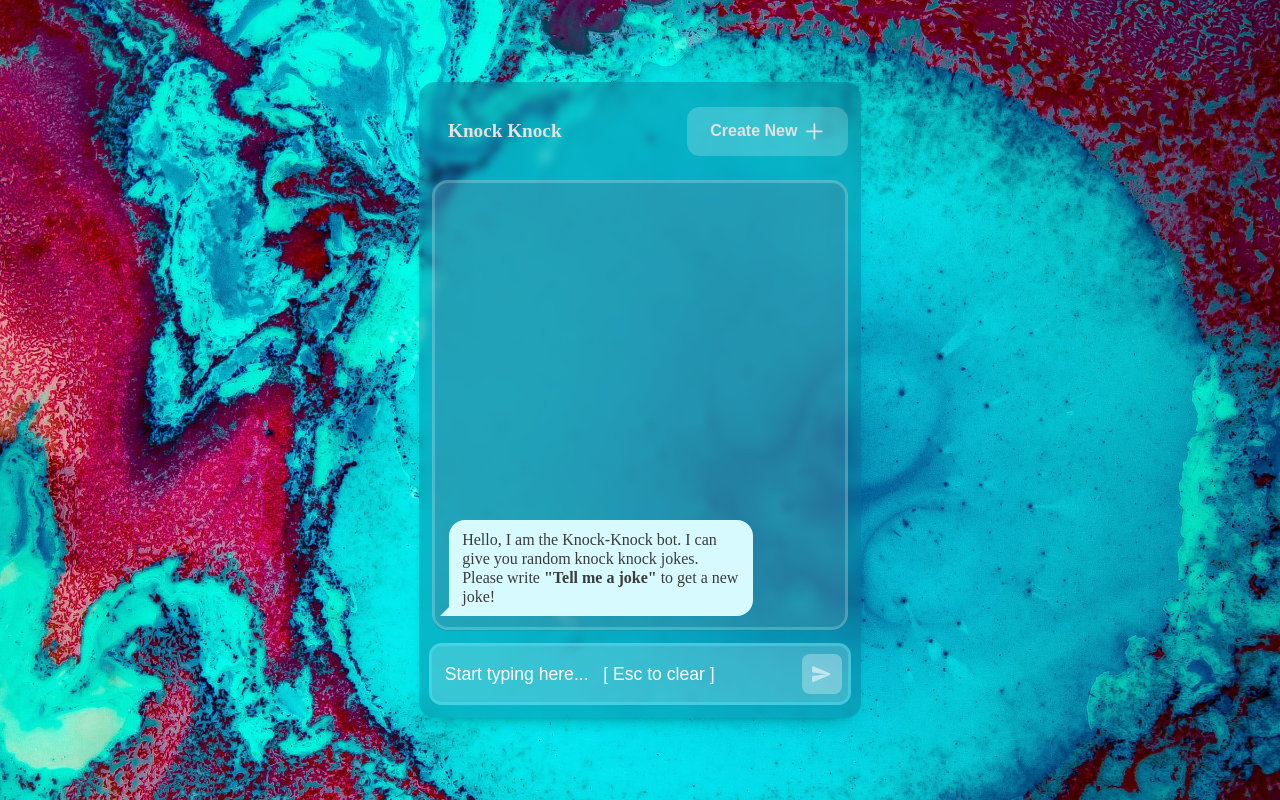
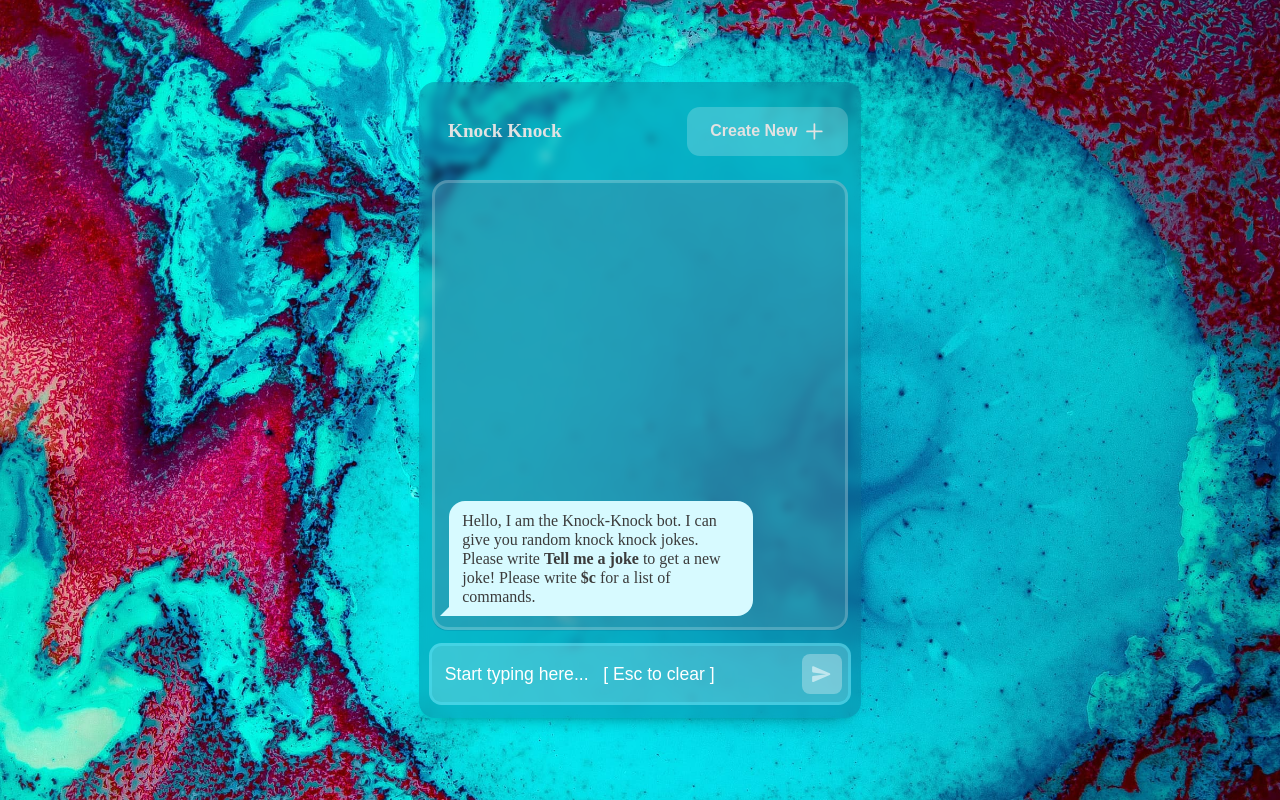
Before and after one commit to smitpatelx/knock-knock-front-end, a website: page index.html in a window 1280 px wide. Drawn offline with nearby package versions, Linux system fonts and the light colour scheme; files that its build step writes are made by us from their sources; a web font is replaced by a local one.

Commit message:
Greetings changed

```diff
--- a/index.html
+++ b/index.html
@@ -25,7 +25,7 @@
             <div class="chat-box">
                 <!-- Chat Bubble Container -->
                 <div class="chat-bubble-container">
-                    <div class="left">Hello, I am the Knock-Knock bot. I can give you random knock knock jokes. Please write <b>"Tell me a joke"</b>  to get a new joke!</b></div>
+                    <div class="left">Hello, I am the Knock-Knock bot. I can give you random knock knock jokes. Please write <b>Tell me a joke</b>  to get a new joke! Please write <b>$c</b> for a list of commands. </div>
                 </div>
                 <div class="chat-bubble-footer">
                     <input id="input-box-main" type="text" placeholder="Start typing here...   [ Esc to clear ]">
```
